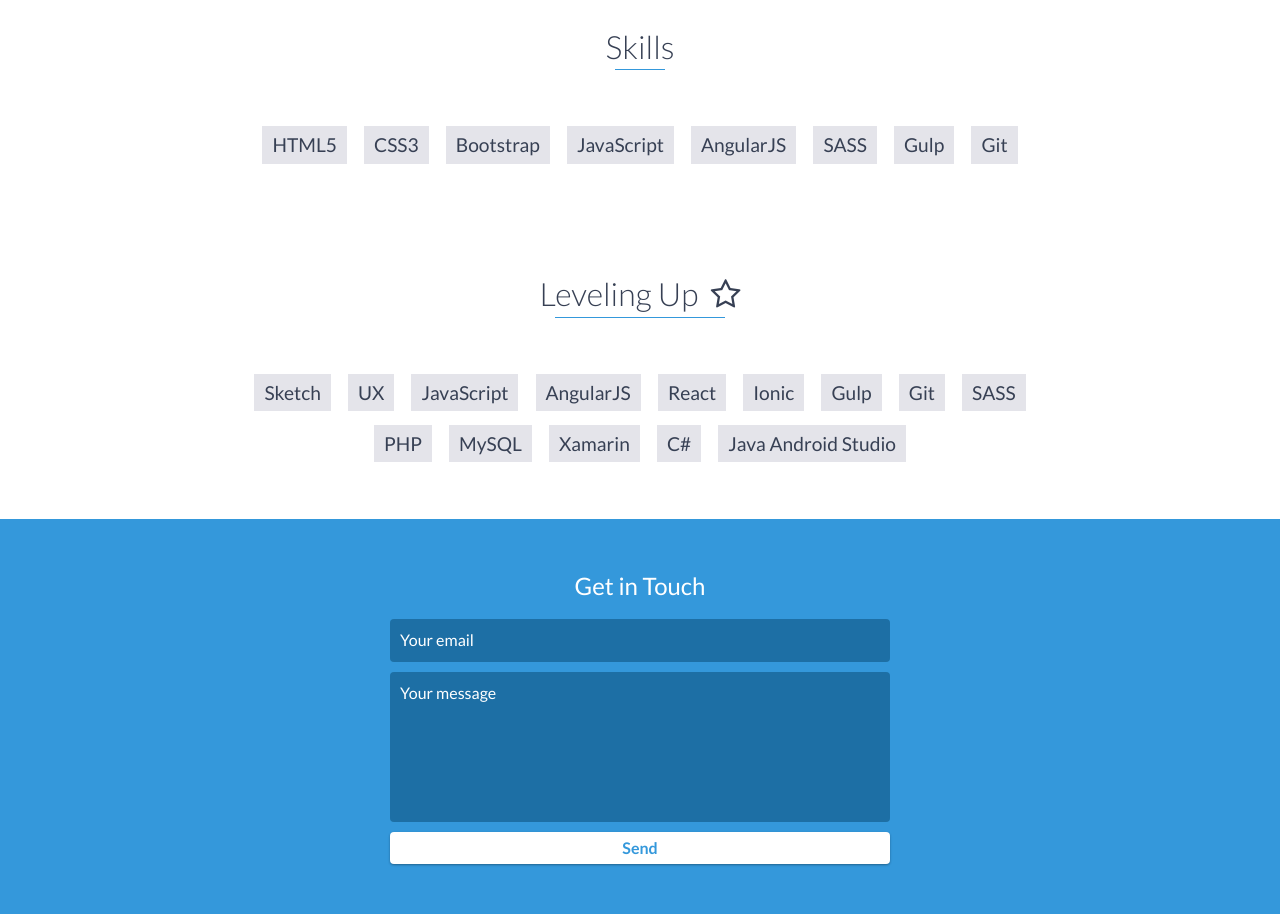
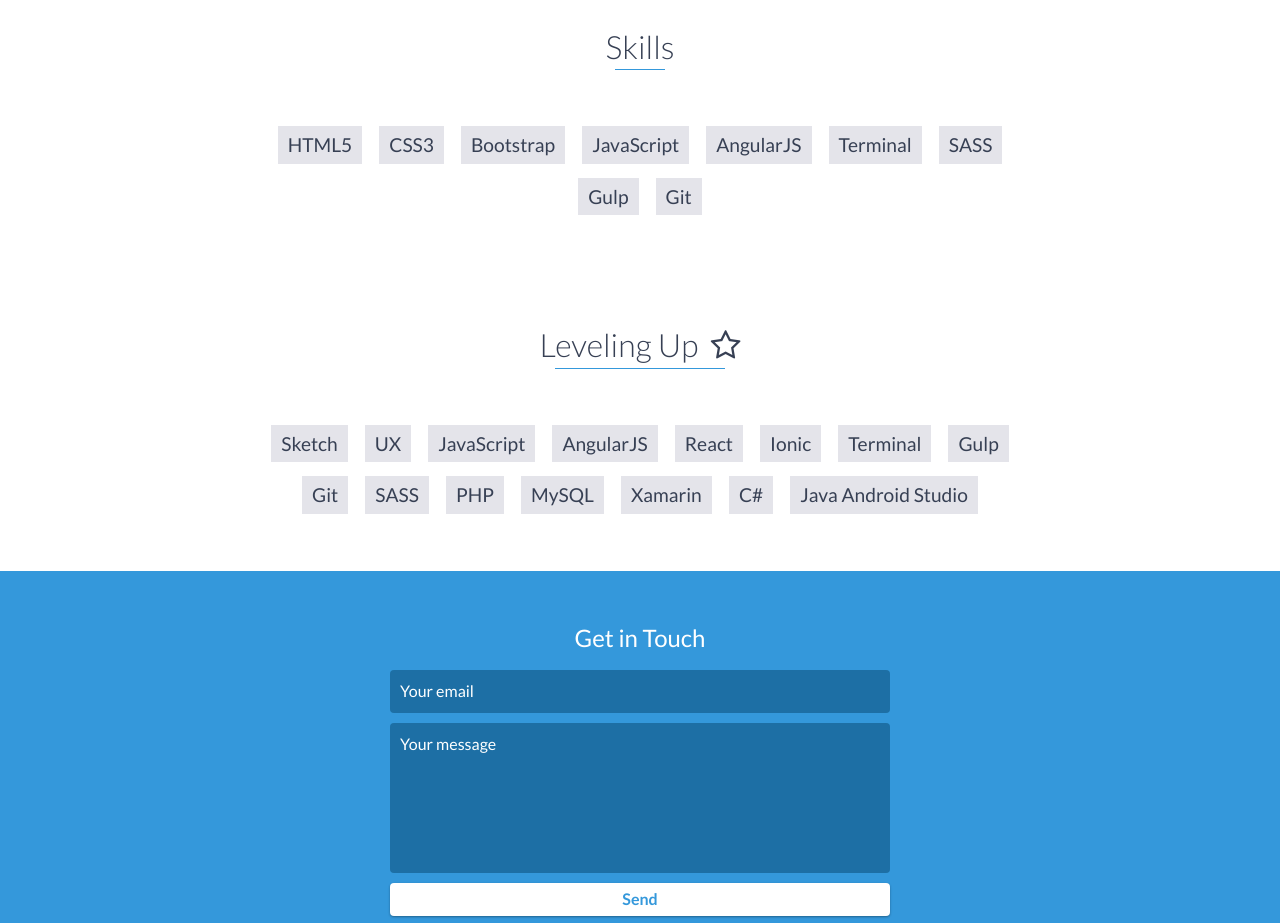
Before and after one commit to Ricardo-Developer/ricardo-developer.github.io, a website: page index.html in a window 1280 px wide. Shown: the part 5120-6043 px from the top of the page. Drawn offline with Linux system fonts and the light colour scheme.

Commit message:
updated skilss with Terminal

```diff
--- a/index.html
+++ b/index.html
@@ -281,6 +281,7 @@
             <li>Bootstrap</li>
             <li>JavaScript</li>
             <li>AngularJS</li>
+            <li>Terminal</li>
             <li>SASS</li>
             <li>Gulp</li>
             <li>Git</li>
@@ -295,6 +296,7 @@
             <li>AngularJS</li>
             <li>React</li>
             <li>Ionic</li>
+            <li>Terminal</li>
             <li>Gulp</li>
             <li>Git</li>
             <li>SASS</li>
```
